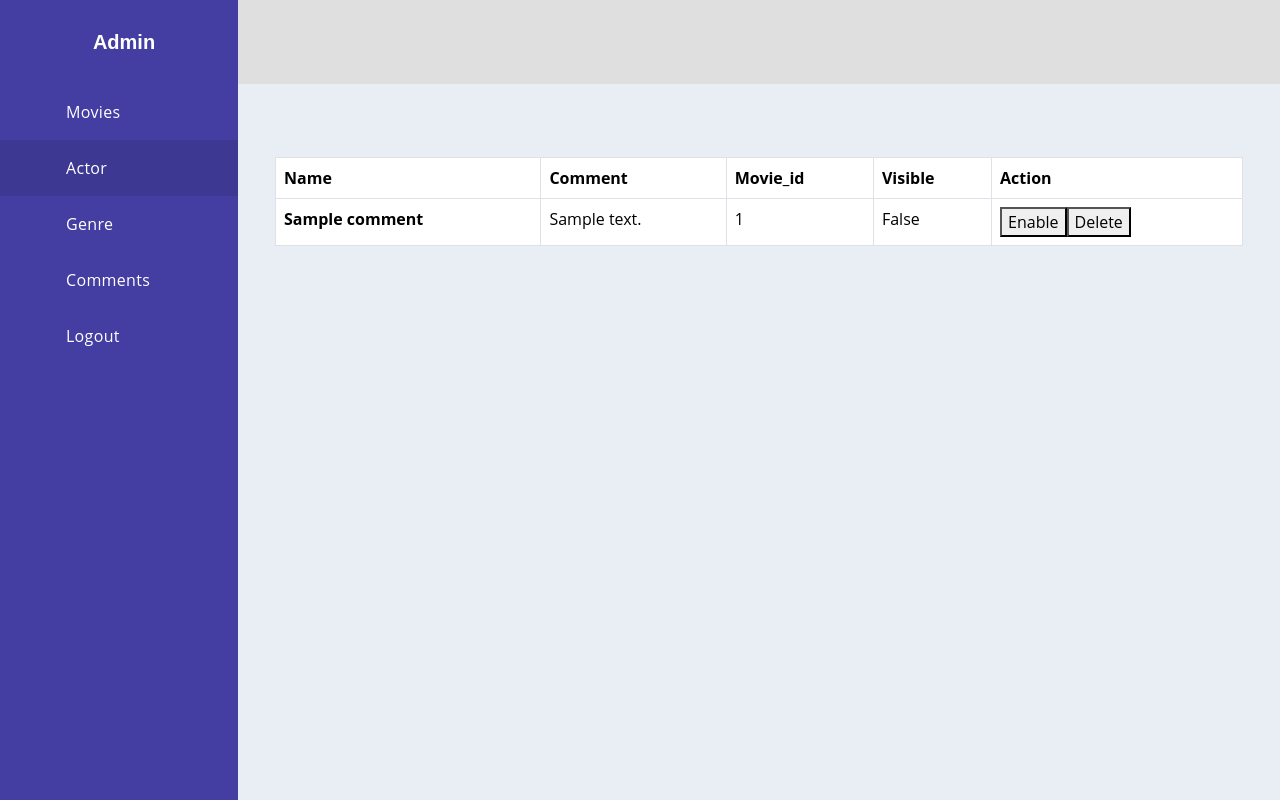
After one commit to jUSTICE1205/Movie, a PHP site: page /movie/commentAdmin.php in a window 1280 px wide. The commit adds this page. Run offline with PHP 8.4, Linux system fonts and the light colour scheme; tables that the repository leaves empty or names only in its code hold one stand-in row (values such as "Sample post").

Commit message:
changes in the admin panel
added links to other pages

```diff
--- /dev/null
+++ b/commentAdmin.php
@@ -0,0 +1,95 @@
+<?php
+
+include "dbConnect.php";
+include "query.php";
+
+$comments = getall_comments($db);
+
+?>
+<!DOCTYPE html>
+<html lang="en">
+
+<head>
+    <meta charset="UTF-8">
+    <meta name="viewport" content="width=device-width, initial-scale=1.0">
+    <title>Document</title>
+
+    <link href="https://cdn.jsdelivr.net/npm/bootstrap@5.3.3/dist/css/bootstrap.min.css" rel="stylesheet">
+    <script src="https://cdn.jsdelivr.net/npm/bootstrap@5.3.3/dist/js/bootstrap.bundle.min.js"></script>
+    <link rel="stylesheet" href="./css/admin.css">
+</head>
+
+<body>
+    <div class='dashboard'>
+        <div class="dashboard-nav">
+            <header><a href="#!" class="menu-toggle"><i class="fas fa-bars"></i></a><a href="#" class="brand-logo"><i
+                        class="fas fa-anchor"></i> <span>Admin</span></a></header>
+            <nav class="dashboard-nav-list"><a href="moviesAdmin.php" class="dashboard-nav-item"><i
+                        class="fas fa-home"></i>
+                    Movies </a><a href="#" class="dashboard-nav-item active"><i class="fas fa-tachometer-alt"></i>
+                    Actor
+                </a><a href="#" class="dashboard-nav-item"><i class="fas fa-file-upload"></i> Genre </a>
+
+
+                <a href="commentAdmin.php" class="dashboard-nav-item"><i class="fas fa-cogs"></i> Comments </a>
+                <a href="#" class="dashboard-nav-item"><i class="fas fa-sign-out-alt"></i> Logout </a>
+            </nav>
+        </div>
+        <div class='dashboard-app'>
+            <header class='dashboard-toolbar'><a href="#!" class="menu-toggle"><i class="fas fa-bars"></i></a></header>
+            <div class='dashboard-content'>
+                <div class="container table-responsive py-5">
+                    <table class="table table-bordered table-hover">
+                        <thead class="thead-dark">
+                            <tr>
+                                <th scope="col">Name</th>
+                                <th scope="col">Comment</th>
+                                <th scope="col">Movie_id</th>
+                                <th scope="col">Visible</th>
+                                <th scope="col">Action</th>
+                            </tr>
+                        </thead>
+                        <tbody>
+                            <?php foreach ($comments as $comment) { ?>
+                                <tr>
+                                    <th scope="row"><?= $comment['name'] ?></th>
+                                    <td><?= $comment['comment'] ?> </td>
+                                    <td><?= $comment['movie_id'] ?></td>
+                                    <td>
+                                        <?php if ($comment['display'] === 1) {
+                                            echo 'True';
+                                        } else {
+                                            echo 'False';
+                                        }
+                                        ?>
+                                    </td>
+                                    <td>
+                                        <div class="delete">
+                                            <form action="displayComment.php" method="post">
+                                                <input type="text" name="id" id="id" value=<?= $comment['id'] ?> hidden />
+                                                <?php if ($comment['display'] === 1) { ?>
+                                                    <input type="text" name="display" value=0 hidden />
+                                                    <button type="submit">Disable</button>
+                                                <?php } else { ?>
+                                                    <input type="text" name="display" value=1 hidden />
+                                                    <button type="submit">Enable</button>
+                                                <?php } ?>
+                                            </form>
+                                            <form action="./deleteComment.php" method="post">
+                                                <input type="text" name="id" id="id" value=<?= $comment['id'] ?> hidden />
+                                                <button type="submit">Delete</button>
+                                            </form>
+                                        </div>
+                                    </td>
+                                </tr>
+                            <?php } ?>
+
+                        </tbody>
+                    </table>
+                </div>
+            </div>
+        </div>
+    </div>
+</body>
+
+</html>
```
Also changed, not shown: moviesAdmin.php (renamed from admin.php, +13 -29 lines), actorAdmin.php (added).
